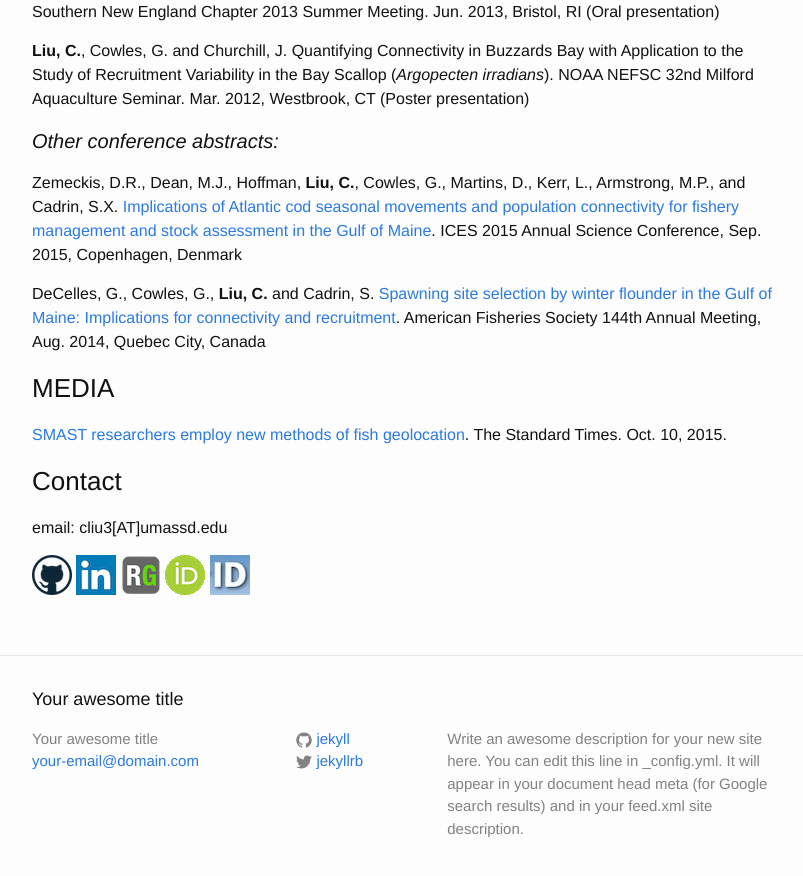
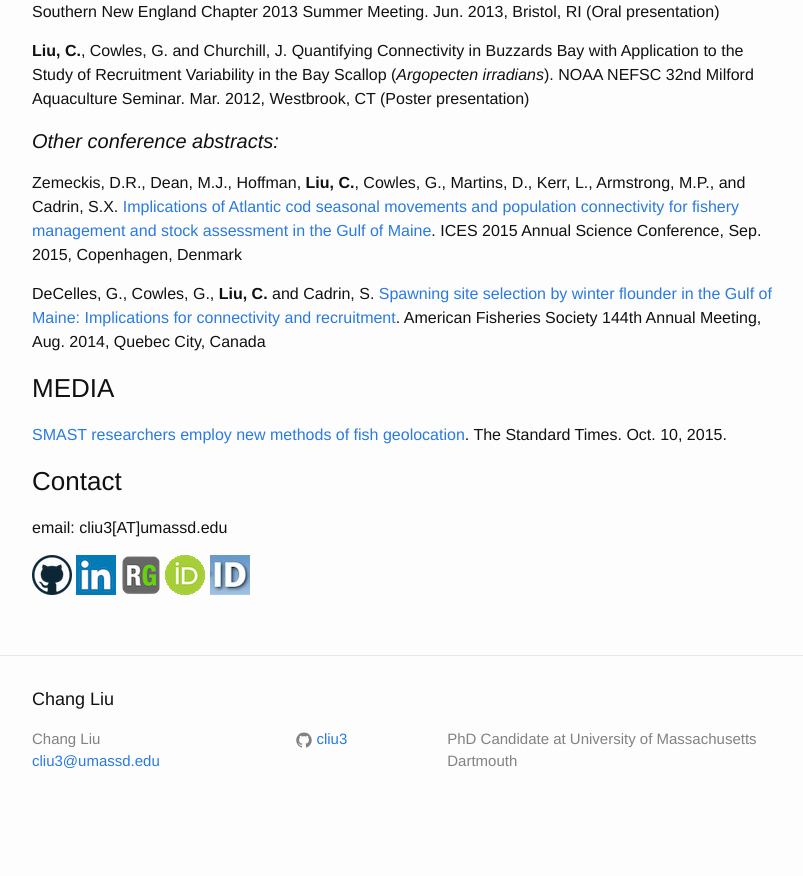
Before and after one commit to cliu3/cliu3.github.io, a Jekyll site: the page built from index.md, in a window 1280 px wide and 900 px high, scrolled down 2306 px. Shown: the top 876 px of the window, without its empty margins (238-1041 px from the left). Built offline with Jekyll 4.4.1, drawn with Linux system fonts in a browser that asks for light colours; our own code applies the rules of GitHub Pages for plain Markdown files; after the commit the page ends 3139 px from its top, so only the background shows below that; some of the changed text lies outside the part shown.

Commit message:
Update _config.yml

```diff
--- a/_config.yml
+++ b/_config.yml
@@ -1,14 +1,12 @@
 # Site settings
-title: Your awesome title
-email: your-email@domain.com
+title: Chang Liu
+email: cliu3@umassd.edu
 description: > # this means to ignore newlines until "baseurl:"
-  Write an awesome description for your new site here. You can edit this
-  line in _config.yml. It will appear in your document head meta (for
-  Google search results) and in your feed.xml site description.
+  PhD Candidate at University of Massachusetts Dartmouth
 baseurl: "" # the subpath of your site, e.g. /blog/
-url: "http://yourdomain.com" # the base hostname & protocol for your site
-twitter_username: jekyllrb
-github_username:  jekyll
+url: "http://changliu.co" # the base hostname & protocol for your site
+twitter_username:
+github_username:  cliu3
 
 # Build settings
 markdown: kramdown
```
